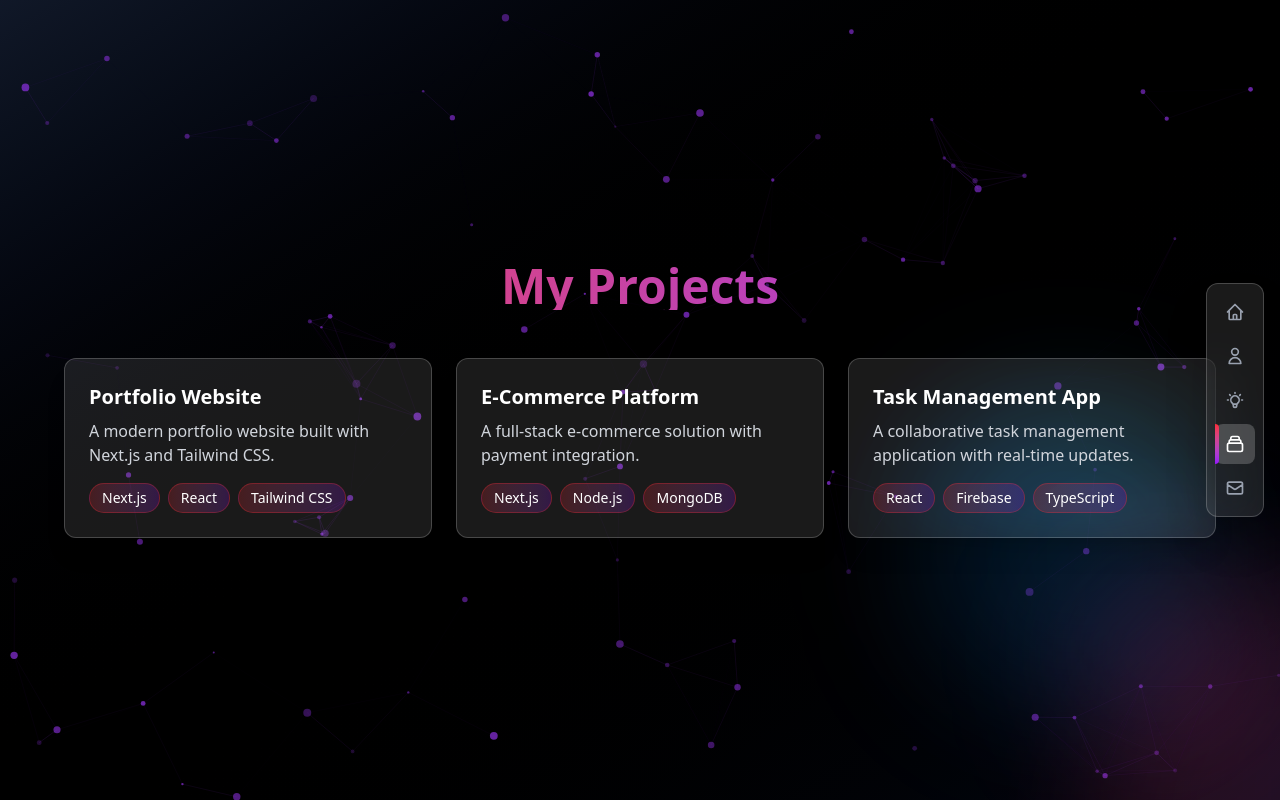
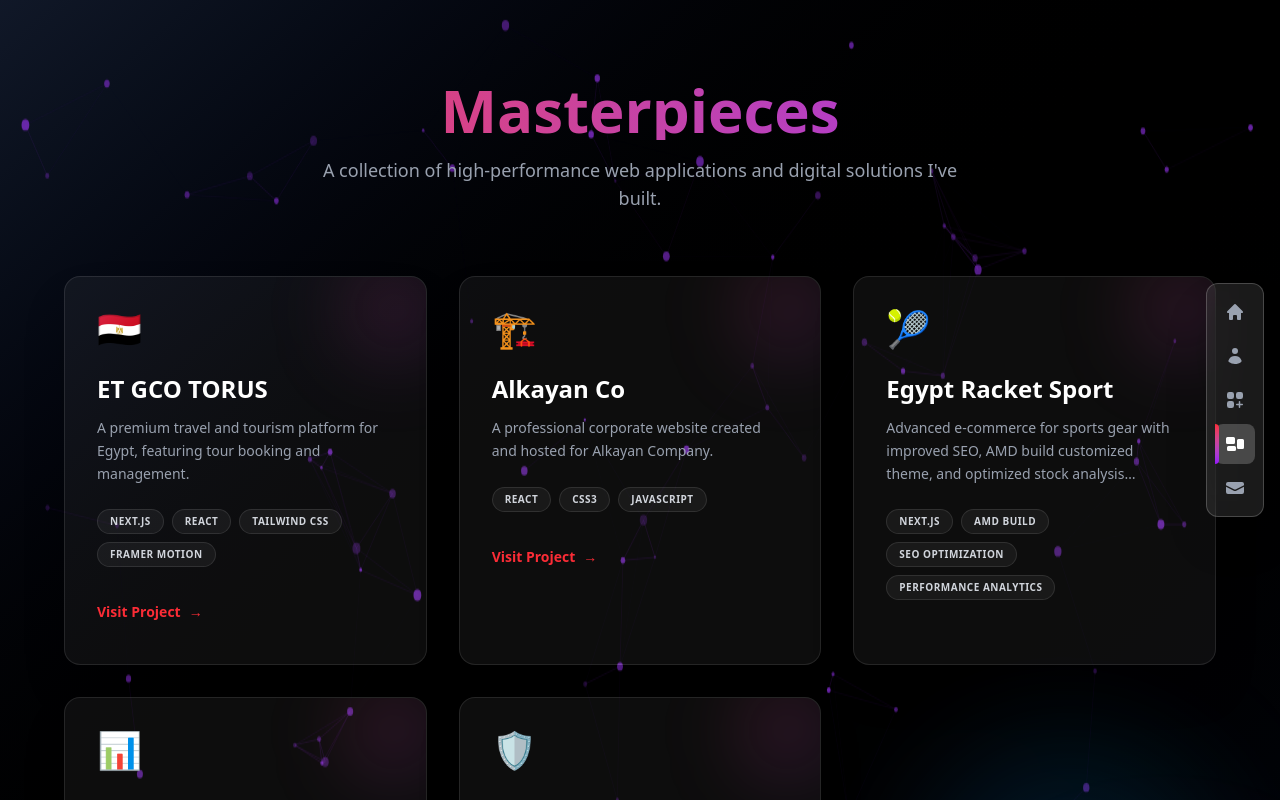
Before and after one commit to Ahmed-Hamdy101/NextJS-Portfolio, a Next.js app: page /projects in a window 1280 px wide. Built offline with nearby package versions, Linux system fonts and the light colour scheme.

Commit message:
refactor: convert module path aliases to relative paths and fix TypeScript animation variant typing

```diff
--- a/src/components/DockNav.tsx
+++ b/src/components/DockNav.tsx
@@ -2,43 +2,20 @@ import Link from "next/link";
 import { useRouter } from "next/router";
 import { motion } from "framer-motion";
 
-// SVG Icons
-const HomeIcon = ({ className }: { className?: string }) => (
-    <svg className={className} fill="none" stroke="currentColor" viewBox="0 0 24 24">
-        <path strokeLinecap="round" strokeLinejoin="round" strokeWidth={2} d="M3 12l2-2m0 0l7-7 7 7M5 10v10a1 1 0 001 1h3m10-11l2 2m-2-2v10a1 1 0 01-1 1h-3m-6 0a1 1 0 001-1v-4a1 1 0 011-1h2a1 1 0 011 1v4a1 1 0 001 1m-6 0h6" />
-    </svg>
-);
-
-const AboutIcon = ({ className }: { className?: string }) => (
-    <svg className={className} fill="none" stroke="currentColor" viewBox="0 0 24 24">
-        <path strokeLinecap="round" strokeLinejoin="round" strokeWidth={2} d="M16 7a4 4 0 11-8 0 4 4 0 018 0zM12 14a7 7 0 00-7 7h14a7 7 0 00-7-7z" />
-    </svg>
-);
-
-const SkillsIcon = ({ className }: { className?: string }) => (
-    <svg className={className} fill="none" stroke="currentColor" viewBox="0 0 24 24">
-        <path strokeLinecap="round" strokeLinejoin="round" strokeWidth={2} d="M9.663 17h4.673M12 3v1m6.364 1.636l-.707.707M21 12h-1M4 12H3m3.343-5.657l-.707-.707m2.828 9.9a5 5 0 117.072 0l-.548.547A3.374 3.374 0 0014 18.469V19a2 2 0 11-4 0v-.531c0-.895-.356-1.754-.988-2.386l-.548-.547z" />
-    </svg>
-);
-
-const ProjectsIcon = ({ className }: { className?: string }) => (
-    <svg className={className} fill="none" stroke="currentColor" viewBox="0 0 24 24">
-        <path strokeLinecap="round" strokeLinejoin="round" strokeWidth={2} d="M19 11H5m14 0a2 2 0 012 2v6a2 2 0 01-2 2H5a2 2 0 01-2-2v-6a2 2 0 012-2m14 0V9a2 2 0 00-2-2M5 11V9a2 2 0 012-2m0 0V5a2 2 0 012-2h6a2 2 0 012 2v2M7 7h10" />
-    </svg>
-);
-
-const ContactIcon = ({ className }: { className?: string }) => (
-    <svg className={className} fill="none" stroke="currentColor" viewBox="0 0 24 24">
-        <path strokeLinecap="round" strokeLinejoin="round" strokeWidth={2} d="M3 8l7.89 5.26a2 2 0 002.22 0L21 8M5 19h14a2 2 0 002-2V7a2 2 0 00-2-2H5a2 2 0 00-2 2v10a2 2 0 002 2z" />
-    </svg>
-);
+import {
+    HiMiniHome,
+    HiMiniUser,
+    HiMiniRectangleGroup,
+    HiMiniSquaresPlus,
+    HiMiniEnvelope
+} from "react-icons/hi2";
 
 const navItems = [
-    { href: "/", label: "Home", Icon: HomeIcon },
-    { href: "/about", label: "About", Icon: AboutIcon },
-    { href: "/skills", label: "Skills", Icon: SkillsIcon },
-    { href: "/projects", label: "Projects", Icon: ProjectsIcon },
-    { href: "/contact", label: "Contact", Icon: ContactIcon },
+    { href: "/", label: "Home", Icon: HiMiniHome },
+    { href: "/about", label: "About", Icon: HiMiniUser },
+    { href: "/skills", label: "Skills", Icon: HiMiniSquaresPlus },
+    { href: "/projects", label: "Projects", Icon: HiMiniRectangleGroup },
+    { href: "/contact", label: "Contact", Icon: HiMiniEnvelope },
 ];
 
 const DockNav = () => {
--- a/src/components/Layout.tsx
+++ b/src/components/Layout.tsx
@@ -1,6 +1,6 @@
 import React, { ReactNode } from "react";
-import ParticularContainer from "@/components/ParticularContainer";
-import DockNav from "@/components/DockNav";
+import ParticularContainer from "./ParticularContainer";
+import DockNav from "./DockNav";
 
 interface LayoutProps {
     children: ReactNode;
--- a/src/lib/variants.ts
+++ b/src/lib/variants.ts
@@ -18,5 +18,5 @@ export const fadeIn = (direction: "up" | "down" | "left" | "right", delay: numbe
                 ease: [0.25, 0.25, 0.25, 0.75],
             },
         },
-    };
+    } as const;
 };
--- a/src/pages/about/index.tsx
+++ b/src/pages/about/index.tsx
@@ -1,6 +1,6 @@
-import Circles from '@/components/Circle';
-import React, {JSX, useState} from 'react';
-import { Tabs } from "@/components/ui/vercel-tabs"
+import Circles from '../../components/Circle';
+import React, { JSX, useState } from 'react';
+import { Tabs } from "../../components/ui/vercel-tabs"
 import {
     FaHtml5,
     FaCss3Alt,
@@ -47,10 +47,10 @@ import {
 } from 'react-icons/si'
 
 // Motion
-import { motion } from "framer-motion";
+import { motion, Variants } from "framer-motion";
 // Variants
-import { fadeIn } from "@/lib/variants";
-import Avatar from "@/components/Avatar";
+import { fadeIn } from "../../lib/variants";
+import Avatar from "../../components/Avatar";
 
 export default function AboutPage() {
     const icons = {
@@ -279,22 +279,25 @@ export default function AboutPage() {
             <div className="grid gap-6">
                 {[
                     {
-                        title: "Enterprise ERP System",
-                        description: "Full-stack Laravel application with real-time analytics",
-                        tech: ["Laravel", "Vue.js", "PostgreSQL", "AWS"],
-                        status: "Live"
+                        title: "ET GCO TORUS",
+                        description: "Premium travel & tourism platform for Egypt",
+                        tech: ["Next.js", "React", "Tailwind", "Framer Motion"],
+                        status: "Live",
+                        link: "https://egypt-tour-guide.com"
                     },
                     {
-                        title: "E-commerce Platform",
-                        description: "Next.js microservices architecture with payment integration",
-                        tech: ["Next.js", "Node.js", "Stripe", "Docker"],
-                        status: "In Development"
+                        title: "Alkayan Co",
+                        description: "Corporate website for leading construction company",
+                        tech: ["React", "CSS3", "JavaScript"],
+                        status: "Live",
+                        link: "https://www.alkayan-co.com"
                     },
                     {
-                        title: "DevOps Automation Suite",
-                        description: "CI/CD pipeline optimization and cloud management",
-                        tech: ["AWS", "Docker", "GitHub Actions", "Terraform"],
-                        status: "Live"
+                        title: "Egypt Racket Sport",
+                        description: "Advanced e-commerce with SEO & Stock Optimization",
+                        tech: ["Next.js", "AMD Build", "SEO", "Analytics"],
+                        status: "Live",
+                        link: "#"
                     }
                 ].map((project, index) => (
                     <motion.div
@@ -319,11 +322,10 @@ export default function AboutPage() {
                                     ))}
                                 </div>
                             </div>
-                            <div className={`px-3 py-1 rounded-full text-xs font-semibold ${
-                                project.status === "Live"
-                                    ? "bg-green-500/20 text-green-300 border border-green-400/30"
-                                    : "bg-yellow-500/20 text-yellow-300 border border-yellow-400/30"
-                            }`}>
+                            <div className={`px-3 py-1 rounded-full text-xs font-semibold ${project.status === "Live"
+                                ? "bg-green-500/20 text-green-300 border border-green-400/30"
+                                : "bg-yellow-500/20 text-yellow-300 border border-yellow-400/30"
+                                }`}>
                                 {project.status}
                             </div>
                         </div>
@@ -391,7 +393,7 @@ export default function AboutPage() {
 
             {/* Avatar */}
             <motion.div
-                variants={fadeIn('right', 0.2)}
+                variants={fadeIn('right', 0.2) as unknown as Variants}
                 initial="hidden"
                 animate="show"
                 exit="hidden"
@@ -405,7 +407,7 @@ export default function AboutPage() {
                 {/* Left Column - Professional Summary */}
                 <div className="space-y-8">
                     <motion.div
-                        variants={fadeIn('up', 0.3)}
+                        variants={fadeIn('up', 0.3) as unknown as Variants}
                         initial="hidden"
                         animate="show"
                         className="space-y-6"
--- a/src/pages/index.tsx
+++ b/src/pages/index.tsx
@@ -1,7 +1,7 @@
+import Link from "next/link";
 import React, { useEffect, useRef } from "react";
-import  ParticleContainer  from "@/components/ParticularContainer";
-import ParticularContainer from "@/components/ParticularContainer";
-import Avatar from "@/components/Avatar";
+import ParticularContainer from "../components/ParticularContainer";
+import Avatar from "../components/Avatar";
 
 // Main Homepage Component
 function HomePage() {
@@ -28,17 +28,22 @@ function HomePage() {
 
                     {/* Paragraph */}
                     <p className="max-w-sm xl:max-w-xl mx-auto xl:mx-0 mb-10 xl:mb-16 text-lg text-gray-300 font-light animate-fade-in" style={{ animationDelay: '0.2s' }}>
-                        I create immersive digital experiences that blend innovative design with cutting-edge technology. Let's bring your vision to life with solutions that stand out in the digital landscape.
+                        I'm Ahmed Hamdy, a Full Stack Developer & DevOps Engineer. I create immersive digital experiences that blend innovative design with cutting-edge technology.
                     </p>
 
                     {/* Buttons */}
                     <div className="flex flex-col sm:flex-row items-center justify-center xl:justify-start gap-4 animate-fade-in" style={{ animationDelay: '0.4s' }}>
-                        <button className="px-8 py-3 rounded-lg bg-gradient-to-r from-red-500 to-purple-600 text-white hover:shadow-lg hover:shadow-purple-500/50 transition-all duration-300 transform hover:scale-105">
+                        <Link href="/projects" className="px-8 py-3 rounded-lg bg-gradient-to-r from-red-500 to-purple-600 text-white hover:shadow-lg hover:shadow-purple-500/50 transition-all duration-300 transform hover:scale-105">
                             View Projects
-                        </button>
-                        <button className="px-8 py-3 rounded-lg border border-gray-700 text-white hover:bg-gray-800/50 transition-all duration-300 backdrop-blur-sm">
+                        </Link>
+                        <a
+                            href="/AhmedHamdyCV.pdf"
+                            target="_blank"
+                            rel="noopener noreferrer"
+                            className="px-8 py-3 rounded-lg border border-gray-700 text-white hover:bg-gray-800/50 transition-all duration-300 backdrop-blur-sm"
+                        >
                             View Resume
-                        </button>
+                        </a>
                     </div>
 
                     {/* Stats */}
--- a/src/pages/projects/index.jsx
+++ b/src/pages/projects/index.jsx
@@ -1,64 +1,109 @@
 import { motion } from "framer-motion";
-import { fadeIn } from "@/lib/variants";
-import Circles from "@/components/Circle";
+import { fadeIn } from "../../lib/variants";
+import Circles from "../../components/Circle";
 
 const ProjectsPage = () => {
     const projects = [
         {
-            title: "Portfolio Website",
-            description: "A modern portfolio website built with Next.js and Tailwind CSS.",
-            tech: ["Next.js", "React", "Tailwind CSS"],
+            title: "ET GCO TORUS",
+            description: "A premium travel and tourism platform for Egypt, featuring tour booking and management.",
+            tech: ["Next.js", "React", "Tailwind CSS", "Framer Motion"],
+            link: "https://egypt-tour-guide.com",
+            image: "🇪🇬"
         },
         {
-            title: "E-Commerce Platform",
-            description: "A full-stack e-commerce solution with payment integration.",
-            tech: ["Next.js", "Node.js", "MongoDB"],
+            title: "Alkayan Co",
+            description: "A professional corporate website created and hosted for Alkayan Company.",
+            tech: ["React", "CSS3", "JavaScript"],
+            link: "https://www.alkayan-co.com",
+            image: "🏗️"
         },
         {
-            title: "Task Management App",
-            description: "A collaborative task management application with real-time updates.",
-            tech: ["React", "Firebase", "TypeScript"],
+            title: "Egypt Racket Sport",
+            description: "Advanced e-commerce for sports gear with improved SEO, AMD build customized theme, and optimized stock analysis performance.",
+            tech: ["Next.js", "AMD Build", "SEO Optimization", "Performance Analytics"],
+            link: "#",
+            image: "🎾"
+        },
+        {
+            title: "Enterprise ERP System",
+            description: "Full-stack Laravel application with real-time analytics and scalable architecture.",
+            tech: ["Laravel", "PHP", "PostgreSQL", "AWS"],
+            link: "#",
+            image: "📊"
+        },
+        {
+            title: "DevOps Automation Suite",
+            description: "CI/CD pipeline optimization and cloud management infrastructure.",
+            tech: ["AWS", "Docker", "GitHub Actions", "Terraform"],
+            link: "#",
+            image: "🛡️"
         },
     ];
 
     return (
-        <div className="relative text-white min-h-screen flex flex-col items-center justify-center px-6 py-10 overflow-hidden">
+        <div className="relative text-white min-h-screen flex flex-col items-center justify-center px-6 py-20 overflow-hidden">
             {/* Background Circles */}
             <Circles />
 
             <div className="w-full max-w-6xl z-10">
+                <div className="text-center mb-16">
                     <motion.h1
                         variants={fadeIn("down", 0.2)}
                         initial="hidden"
                         animate="show"
-                    className="text-4xl lg:text-5xl font-bold mb-12 text-center bg-gradient-to-r from-red-500 to-purple-600 bg-clip-text text-transparent"
+                        className="text-4xl lg:text-6xl font-bold mb-4 bg-gradient-to-r from-red-500 to-purple-600 bg-clip-text text-transparent"
                     >
-                    My Projects
+                        Masterpieces
                     </motion.h1>
-                <div className="grid grid-cols-1 md:grid-cols-2 lg:grid-cols-3 gap-6">
+                    <motion.p
+                        variants={fadeIn("down", 0.3)}
+                        initial="hidden"
+                        animate="show"
+                        className="text-gray-400 text-lg max-w-2xl mx-auto"
+                    >
+                        A collection of high-performance web applications and digital solutions I've built.
+                    </motion.p>
+                </div>
+
+                <div className="grid grid-cols-1 md:grid-cols-2 lg:grid-cols-3 gap-8">
                     {projects.map((project, index) => (
                         <motion.div
                             key={index}
                             variants={fadeIn("up", 0.3 + index * 0.1)}
                             initial="hidden"
                             animate="show"
-                            whileHover={{ y: -5 }}
-                            className="bg-white/10 backdrop-blur-xl rounded-xl p-6 border border-white/20 shadow-xl hover:shadow-2xl transition-all duration-300"
+                            whileHover={{ y: -10, scale: 1.02 }}
+                            className="group bg-white/5 backdrop-blur-2xl rounded-2xl p-8 border border-white/10 hover:border-red-500/50 shadow-2xl transition-all duration-500 relative overflow-hidden"
                         >
-                            <h3 className="text-xl font-semibold mb-2">{project.title}</h3>
-                            <p className="text-gray-300 mb-4">
+                            {/* Decorative background element */}
+                            <div className="absolute -right-4 -top-4 w-24 h-24 bg-gradient-to-br from-red-500/20 to-purple-600/20 rounded-full blur-2xl group-hover:scale-150 transition-transform duration-700"></div>
+
+                            <div className="text-4xl mb-6">{project.image}</div>
+                            <h3 className="text-2xl font-bold mb-3 group-hover:text-red-500 transition-colors duration-300">{project.title}</h3>
+                            <p className="text-gray-400 mb-6 line-clamp-3 text-sm leading-relaxed">
                                 {project.description}
                             </p>
-                            <div className="flex flex-wrap gap-2">
+                            <div className="flex flex-wrap gap-2 mb-8">
                                 {project.tech.map((tech, techIndex) => (
                                     <span
                                         key={techIndex}
-                                        className="px-3 py-1 bg-gradient-to-r from-red-500/20 to-purple-600/20 border border-red-500/30 text-white rounded-full text-sm"
+                                        className="px-3 py-1 bg-white/5 border border-white/10 text-gray-300 rounded-full text-[10px] uppercase tracking-wider font-semibold"
                                     >
                                         {tech}
                                     </span>
                                 ))}
                             </div>
+                            {project.link !== "#" && (
+                                <a
+                                    href={project.link}
+                                    target="_blank"
+                                    rel="noopener noreferrer"
+                                    className="inline-flex items-center text-sm font-bold text-red-500 hover:text-white transition-colors duration-300"
+                                >
+                                    Visit Project <span className="ml-2 group-hover:translate-x-1 transition-transform">→</span>
+                                </a>
+                            )}
                         </motion.div>
                     ))}
                 </div>
--- a/src/pages/skills/index.tsx
+++ b/src/pages/skills/index.tsx
@@ -1,6 +1,6 @@
-import { motion } from "framer-motion";
-import { fadeIn } from "@/lib/variants";
-import Circles from "@/components/Circle";
+import { motion ,Variants} from "framer-motion";
+import { fadeIn } from "../../lib/variants";
+import Circles from "../../components/Circle";
 import {
     SiReact,
     SiNextdotjs,
@@ -14,7 +14,7 @@ import {
     SiLaravel,
     SiPostgresql,
     SiMongodb,
-    SiAmazonaws,
+    SiAmazon,
     SiDocker,
     SiGit,
     SiLinux,
@@ -52,7 +52,7 @@ const SkillsPage = () => {
             title: "DevOps & Tools",
             icon: FaCode,
             skills: [
-                { name: "AWS", level: 85, icon: SiAmazonaws, color: "#FF9900" },
+                { name: "AWS", level: 85, icon: SiAmazon, color: "#FF9900" },
                 { name: "Docker", level: 80, icon: SiDocker, color: "#2496ED" },
                 { name: "Git", level: 95, icon: SiGit, color: "#F05032" },
                 { name: "CI/CD", level: 85, icon: FaCode, color: "#9333ea" },
@@ -69,7 +69,7 @@ const SkillsPage = () => {
 
             <div className="w-full max-w-6xl z-10">
                 <motion.h1
-                    variants={fadeIn("down", 0.2)}
+                    variants={fadeIn("down", 0.2) as unknown as Variants}
                     initial="hidden"
                     animate="show"
                     className="text-4xl lg:text-5xl font-bold mb-12 text-center bg-gradient-to-r from-red-500 to-purple-600 bg-clip-text text-transparent"
@@ -83,7 +83,7 @@ const SkillsPage = () => {
                         return (
                             <motion.div
                                 key={category.title}
-                                variants={fadeIn("up", 0.3 + categoryIndex * 0.1)}
+                                variants={fadeIn("up", 0.3 + categoryIndex * 0.1) as unknown as Variants}
                                 initial="hidden"
                                 animate="show"
                                 className="bg-white/10 backdrop-blur-xl rounded-xl p-6 border border-white/20 shadow-xl"
--- a/tsconfig.json
+++ b/tsconfig.json
@@ -1,8 +1,7 @@
 {
   "compilerOptions": {
-    "baseUrl": "src", // if you have a src folder
     "paths": {
-      "@/*": ["*"]
+      "*": ["./src/*"]
     },
     "target": "ES2017",
     "lib": [
@@ -17,7 +16,7 @@
     "incremental": true,
     "module": "esnext",
     "esModuleInterop": true,
-    "moduleResolution": "node",
+    "moduleResolution": "bundler",
     "resolveJsonModule": true,
     "isolatedModules": true,
     "jsx": "preserve"
```
Also changed, not shown: src/pages/_app.tsx (+4 -3 lines), src/pages/contact/index.tsx (+14 -22 lines), src/pages/testimonials/testimonials.tsx (+12 -18 lines). Lines whose indentation alone changed are shown as unchanged.
